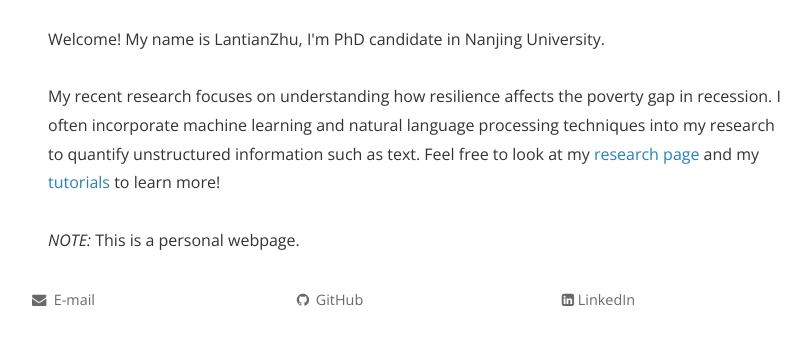
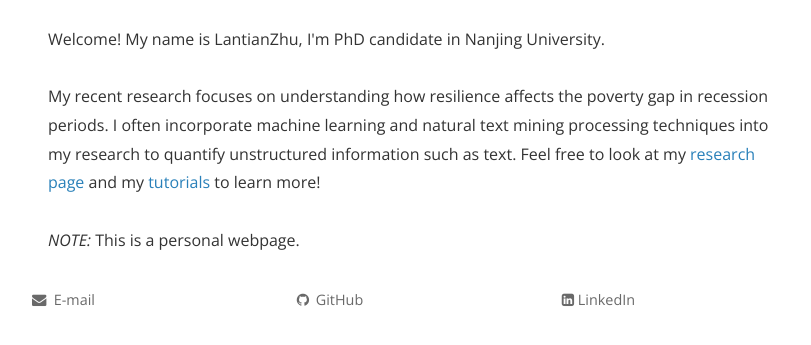
Before and after one commit to lantianZhu/lantianZhu.github.io, a Jekyll site: the page built from index.html, in a window 1280 px wide, cut to the strip 584-943 px from the top of the page. Shown: the top 345 px of the strip, without its empty margins (224-1035 px from the left). Built offline with Jekyll 4.4.1, drawn with Linux system fonts in a browser that asks for light colours; nearby versions of some CDN libraries; the list of posts is cut into pages by our own code; comment, search, counter and statistics services are not loaded; a style sheet for code colours, icons or effects is not loaded.

Commit message:
Update index.html

```diff
--- a/index.html
+++ b/index.html
@@ -18,7 +18,7 @@ title: Larry LantianZhu
 Welcome! My name is LantianZhu, I'm PhD candidate in Nanjing University.
 
 <br><br>
-My recent research focuses on understanding how resilience affects the poverty gap in recession. I often incorporate machine learning and natural language processing techniques into my research to quantify unstructured information such as text. Feel free to look at my <a href="https://pesoto.github.io/research" target="_self">research page</a> and my <a href="https://pesoto.github.io/research" target="_self">tutorials</a> to learn more!
+My recent research focuses on understanding how resilience affects the poverty gap in recession periods. I often incorporate machine learning and natural text mining processing techniques into my research to quantify unstructured information such as text. Feel free to look at my <a href="https://lantianzhu.github.io/research/" target="_self">research page</a> and my <a href="https://lantianzhu.github.io/tutorials/" target="_self">tutorials</a> to learn more!
 <br><br>
  <i>NOTE:</i> This is a personal webpage.
 </div>
```
